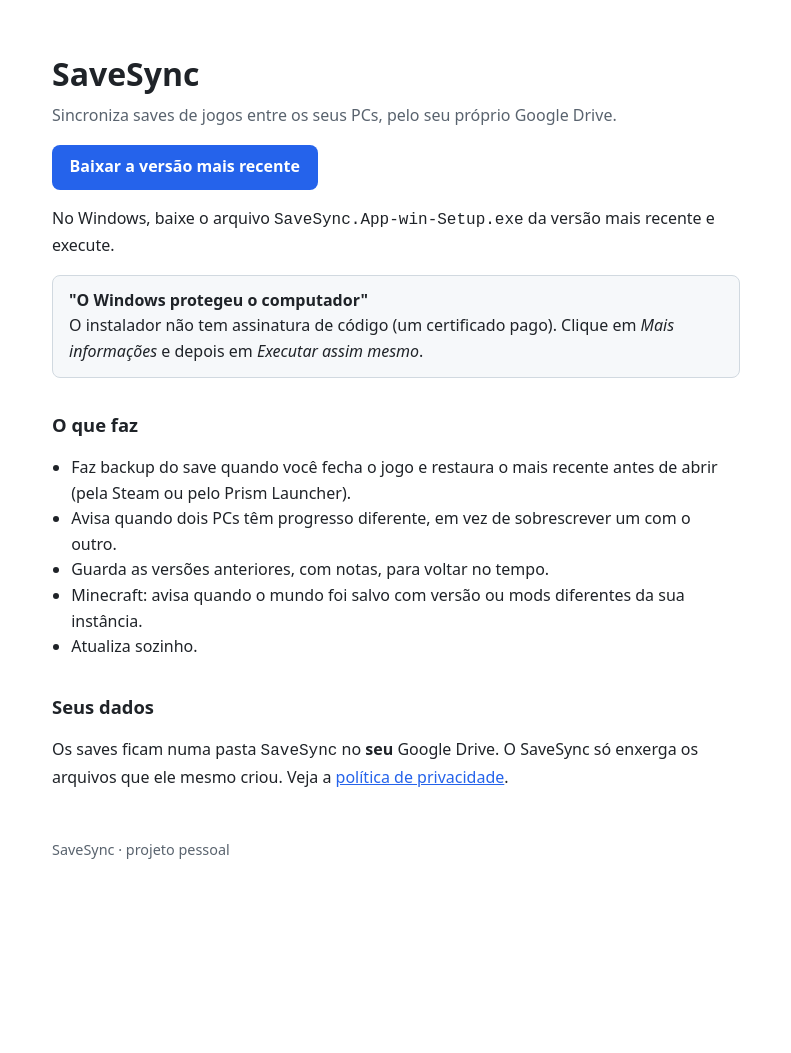
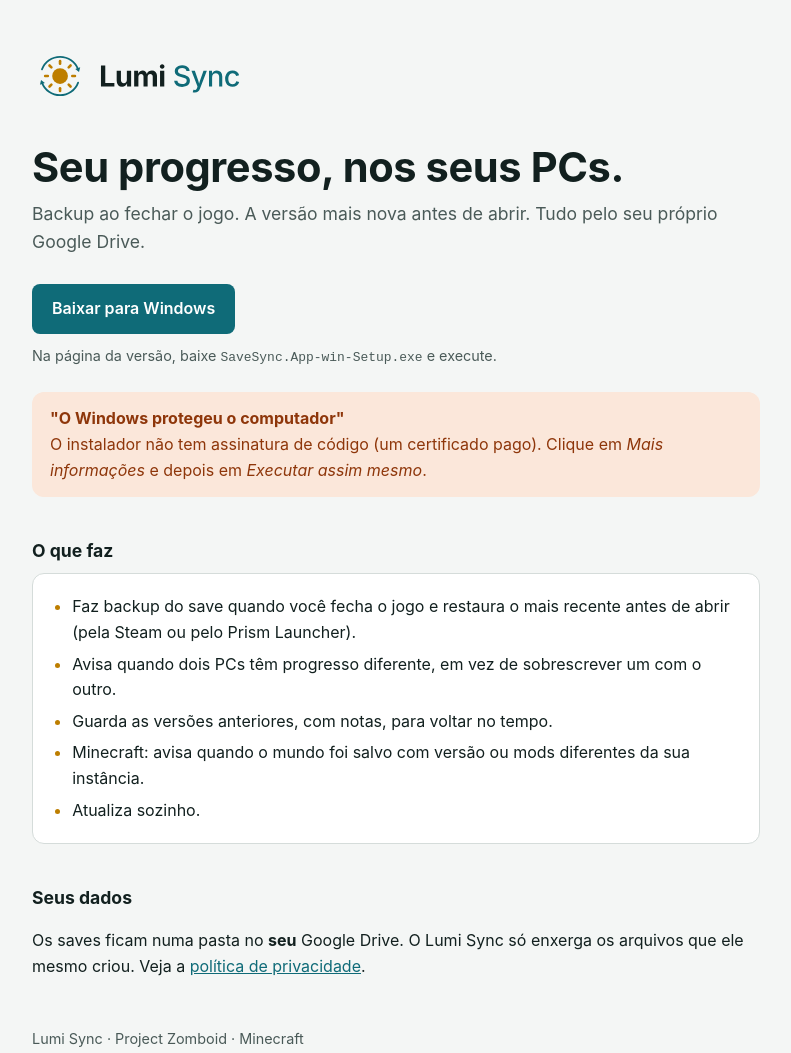
Before and after one commit to DevRicart/savesync-releases, a plain HTML site: page index.html in a window 1280 px wide. Shown: the whole page, without its empty margins (244-1035 px from the left). Before the commit the page ends 909 px from the top, so only its background shows below. Drawn offline with Linux system fonts and the light colour scheme.

Commit message:
site: atualiza páginas

```diff
--- a/index.html
+++ b/index.html
@@ -3,33 +3,64 @@
 <head>
   <meta charset="utf-8">
   <meta name="viewport" content="width=device-width, initial-scale=1">
-  <title>SaveSync</title>
-  <meta name="description" content="Sincroniza saves de jogos entre os seus PCs pelo seu Google Drive.">
+  <title>Lumi Sync</title>
+  <meta name="description" content="Seu progresso, nos seus PCs. Backup ao fechar o jogo, a versão mais nova antes de abrir — pelo seu Google Drive.">
+  <link rel="icon" href="favicon.ico" sizes="48x48">
+  <link rel="icon" href="favicon.svg" type="image/svg+xml">
+  <link rel="apple-touch-icon" href="apple-touch-icon-180.png">
+  <meta name="theme-color" content="#0F6B78" media="(prefers-color-scheme: light)">
+  <meta name="theme-color" content="#0B1416" media="(prefers-color-scheme: dark)">
+  <meta property="og:title" content="Lumi Sync">
+  <meta property="og:description" content="Seu progresso, nos seus PCs. Backup ao fechar o jogo. A versão mais nova antes de abrir.">
+  <meta property="og:image" content="https://devricart.github.io/savesync-releases/imagem-social-1280x640.png">
+  <meta name="twitter:card" content="summary_large_image">
   <style>
-    :root { --bg: #ffffff; --fg: #1f2328; --muted: #59636e; --accent: #2563eb; --card: #f6f8fa; --line: #d1d9e0; }
+    /* Tokens: assets/brand/lumi-sync-tokens.json */
+    :root {
+      --bg: #F4F6F5; --surface: #FFFFFF; --border: #D5DCDA; --text: #12201F; --muted: #4A5A58;
+      --primary: #0F6B78; --primary-hover: #0B5560; --on-primary: #FFFFFF; --sun: #BD7E00;
+      --warn-bg: #FBE7DA; --warn-fg: #8E360A;
+    }
     @media (prefers-color-scheme: dark) {
-      :root { --bg: #0d1117; --fg: #e6edf3; --muted: #9198a1; --accent: #4493f8; --card: #161b22; --line: #30363d; }
+      :root {
+        --bg: #0B1416; --surface: #111D20; --border: #22363A; --text: #E4EEEC; --muted: #93A8A5;
+        --primary: #4CC9D6; --primary-hover: #7ADBE3; --on-primary: #0B1416; --sun: #F5B83D;
+        --warn-bg: #3D1E0C; --warn-fg: #F7B48A;
+      }
     }
     * { box-sizing: border-box; }
-    body { margin: 0; background: var(--bg); color: var(--fg); font: 16px/1.6 system-ui, -apple-system, "Segoe UI", sans-serif; }
-    main { max-width: 720px; margin: 0 auto; padding: 48px 16px; }
-    h1 { font-size: 2rem; margin: 0 0 .25rem; }
-    h2 { font-size: 1.15rem; margin: 2rem 0 .5rem; }
-    p.lead { color: var(--muted); margin-top: 0; }
-    a { color: var(--accent); }
-    .button { display: inline-block; background: var(--accent); color: #fff; padding: .6rem 1.1rem; border-radius: 8px; text-decoration: none; font-weight: 600; }
-    .note { background: var(--card); border: 1px solid var(--line); border-radius: 8px; padding: 12px 16px; }
+    body { margin: 0; background: var(--bg); color: var(--text); font: 16px/1.6 Inter, "Segoe UI", system-ui, sans-serif; }
+    main { max-width: 760px; margin: 0 auto; padding: 48px 16px 64px; }
+    .logo { height: 56px; width: auto; display: block; }
+    .logo-dark { display: none; }
+    @media (prefers-color-scheme: dark) { .logo-light { display: none; } .logo-dark { display: block; } }
+    h1 { font-size: clamp(1.8rem, 5vw, 2.6rem); line-height: 1.15; margin: 40px 0 8px; letter-spacing: -0.01em; }
+    h2 { font-size: 1.1rem; margin: 40px 0 8px; }
+    p.lead { color: var(--muted); font-size: 1.1rem; margin: 0 0 28px; }
+    a { color: var(--primary); }
+    .button { display: inline-block; background: var(--primary); color: var(--on-primary); padding: 12px 20px;
+              border-radius: 8px; text-decoration: none; font-weight: 600; }
+    .button:hover { background: var(--primary-hover); }
+    .file { color: var(--muted); font-size: .9rem; margin-top: 10px; }
+    .note { background: var(--warn-bg); color: var(--warn-fg); border-radius: 12px; padding: 14px 18px; margin-top: 24px; }
+    .card { background: var(--surface); border: 1px solid var(--border); border-radius: 12px; padding: 4px 20px; }
     ul { padding-left: 1.2rem; }
-    footer { margin-top: 3rem; color: var(--muted); font-size: .9rem; }
+    li { margin: 6px 0; }
+    li::marker { color: var(--sun); }
+    code { font-size: .9em; }
+    footer { margin-top: 48px; color: var(--muted); font-size: .9rem; }
   </style>
 </head>
 <body>
 <main>
-  <h1>SaveSync</h1>
-  <p class="lead">Sincroniza saves de jogos entre os seus PCs, pelo seu próprio Google Drive.</p>
+  <img class="logo logo-light" src="logo-horizontal-claro.svg" alt="Lumi Sync">
+  <img class="logo logo-dark" src="logo-horizontal-escuro.svg" alt="Lumi Sync">
 
-  <p><a class="button" href="https://github.com/DevRicart/savesync-releases/releases/latest">Baixar a versão mais recente</a></p>
-  <p>No Windows, baixe o arquivo <code>SaveSync.App-win-Setup.exe</code> da versão mais recente e execute.</p>
+  <h1>Seu progresso, nos seus PCs.</h1>
+  <p class="lead">Backup ao fechar o jogo. A versão mais nova antes de abrir. Tudo pelo seu próprio Google Drive.</p>
+
+  <a class="button" href="https://github.com/DevRicart/savesync-releases/releases/latest">Baixar para Windows</a>
+  <p class="file">Na página da versão, baixe <code>SaveSync.App-win-Setup.exe</code> e execute.</p>
 
   <div class="note">
     <strong>"O Windows protegeu o computador"</strong><br>
@@ -38,6 +69,7 @@
   </div>
 
   <h2>O que faz</h2>
+  <div class="card">
     <ul>
       <li>Faz backup do save quando você fecha o jogo e restaura o mais recente antes de abrir (pela Steam ou pelo Prism Launcher).</li>
       <li>Avisa quando dois PCs têm progresso diferente, em vez de sobrescrever um com o outro.</li>
@@ -45,12 +77,13 @@
       <li>Minecraft: avisa quando o mundo foi salvo com versão ou mods diferentes da sua instância.</li>
       <li>Atualiza sozinho.</li>
     </ul>
+  </div>
 
   <h2>Seus dados</h2>
-  <p>Os saves ficam numa pasta <code>SaveSync</code> no <strong>seu</strong> Google Drive. O SaveSync só enxerga os arquivos
-    que ele mesmo criou. Veja a <a href="privacy.html">política de privacidade</a>.</p>
+  <p>Os saves ficam numa pasta no <strong>seu</strong> Google Drive. O Lumi Sync só enxerga os arquivos que ele mesmo criou.
+    Veja a <a href="privacy.html">política de privacidade</a>.</p>
 
-  <footer>SaveSync · projeto pessoal</footer>
+  <footer>Lumi Sync · Project Zomboid · Minecraft</footer>
 </main>
 </body>
 </html>
```
Also changed, not shown: privacy.html (+19 -12 lines), apple-touch-icon-180.png (added), favicon.ico (added), favicon.svg (added), imagem-download-1200x600.png (added), imagem-social-1280x640.png (added), logo-horizontal-claro.svg (added), logo-horizontal-escuro.svg (added). Lines whose indentation alone changed are shown as unchanged.
